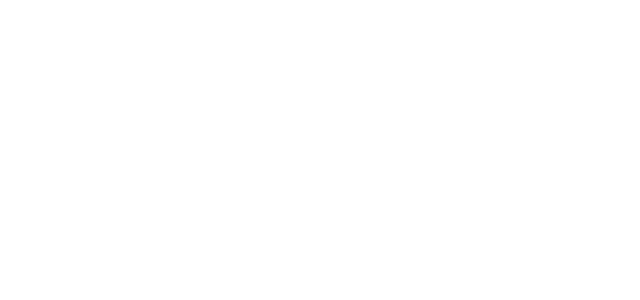
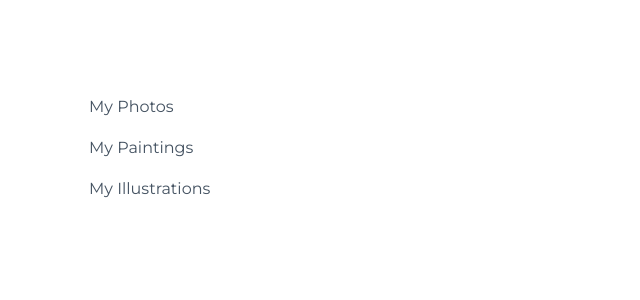
Before and after one commit to Yagavi1994/React-Challenge, a React (Create React App) app in the folder my-app/: page / in a window 1280 px wide. Shown: the top 300 px of the page, without its empty margins (0-640 px from the left). Built offline with nearby package versions, Linux system fonts and the light colour scheme.

Commit message:
Initial commit.

```diff
--- a/my-app/src/App.js
+++ b/my-app/src/App.js
@@ -1,9 +1,11 @@
 import css from './App.module.css';
+import SideBar from './components/Sidebar';
+
 
 function App() {
   return (
     <div className={css.App}>
-      {/* Add your components here */}
+      <SideBar />
     </div>
   );
 }
--- a/my-app/src/components/Sidebar.js
+++ b/my-app/src/components/Sidebar.js
@@ -0,0 +1,14 @@
+import React from "react";
+import css from "./css/Sidebar.module.css";
+
+const SideBar = () => {
+    return (
+        <div className={css.sidebar}>
+            <a>My Photos</a>
+            <a>My Paintings</a>
+            <a>My Illustrations</a>
+        </div>
+        )
+}
+
+export default SideBar
```
Also changed, not shown: 1 other file (tests, documents, lock files or other folders).
